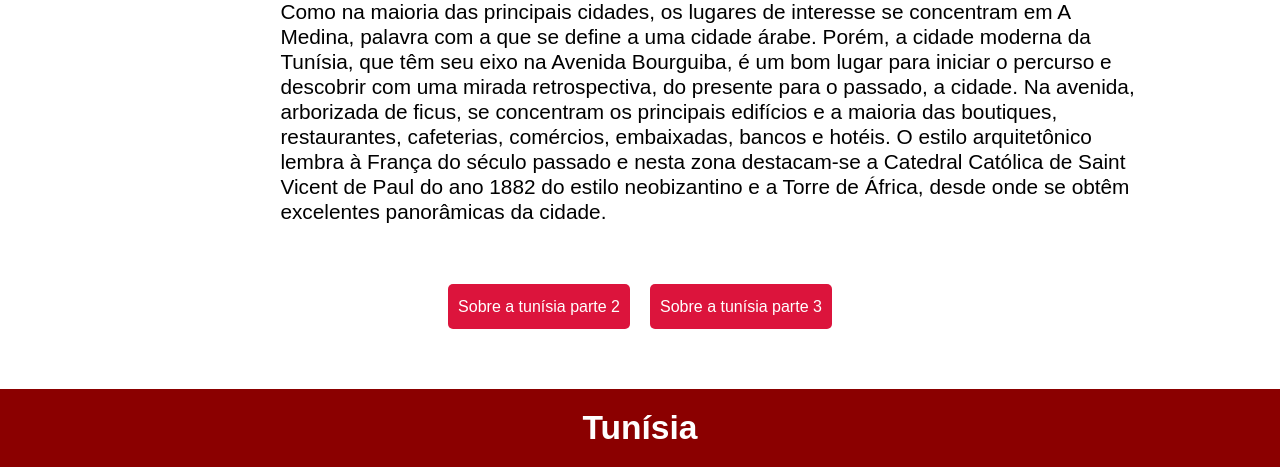
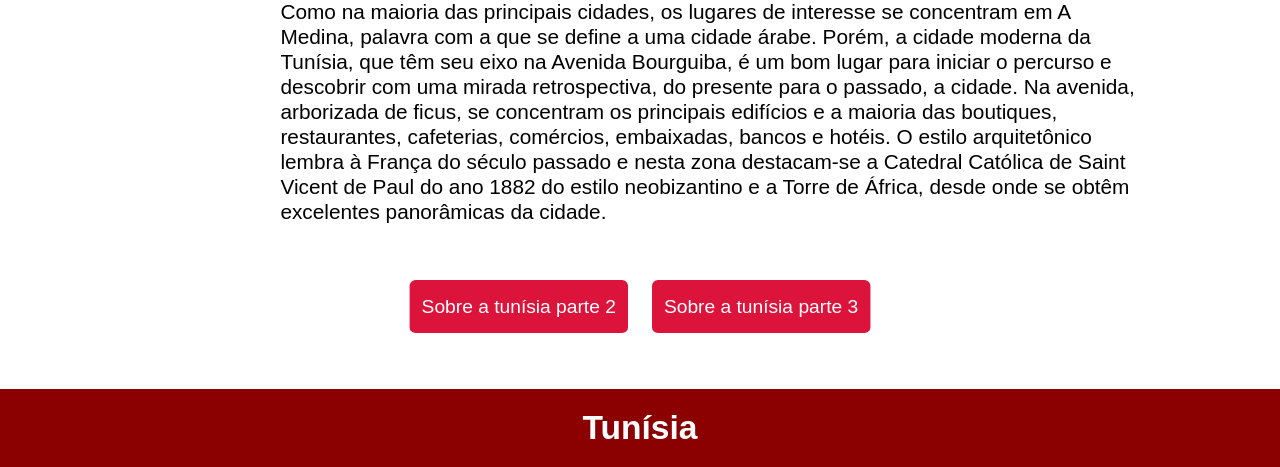
Before and after one commit to JoaoPedroSarmento/JoaoPedroSarmento.github.io, a PHP site: page /sobre/index.html in a window 1280 px wide, with the pointer over the restyled element. Shown: the part 1343-1810 px from the top of the page. Run offline with PHP 8.4, Linux system fonts and the light colour scheme.

Commit message:
Update main.css

```diff
--- a/sobre/main.css
+++ b/sobre/main.css
@@ -128,7 +128,9 @@ main section figure img {
   gap: 10px 20px;
   padding: 40px;
 }
-
+#botoes:hover {
+  transform: scale(1.2, 1.18);
+}
 #botoes a {
   text-decoration: none;
   color: #fff;
```
